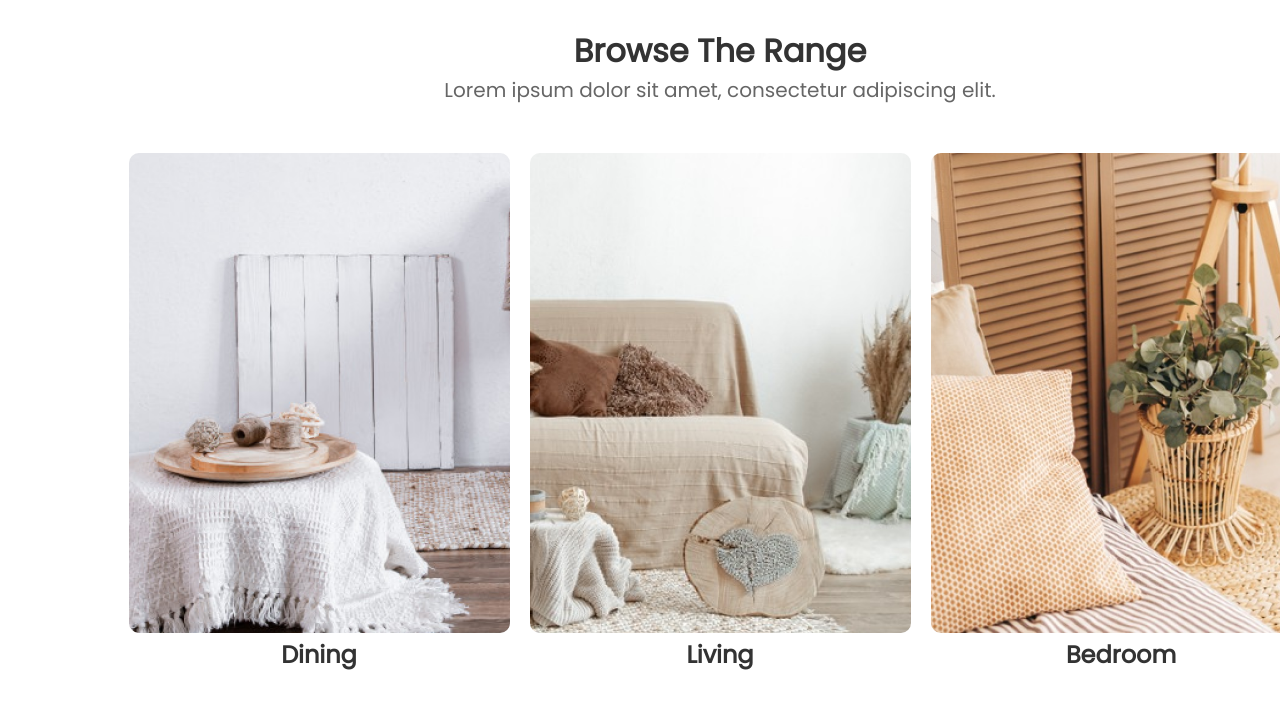
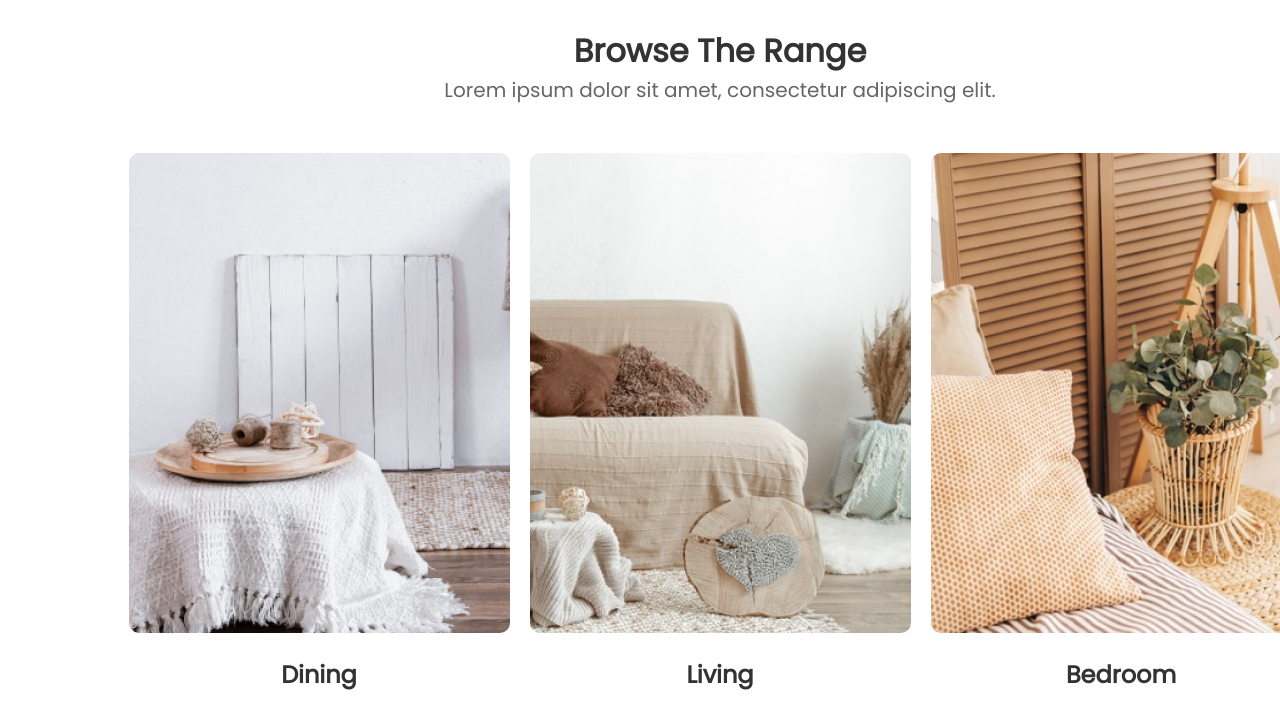
Before and after one commit to Makma1l/furniture, a plain HTML site: page index.html in a window 1280 px wide. Shown: the part 1107-1835 px from the top of the page. Drawn offline with nearby package versions, Linux system fonts and the light colour scheme.

Commit message:
added some images

```diff
--- a/main.scss
+++ b/main.scss
@@ -146,6 +146,12 @@ main{
             flex-direction: row;
             gap: 20px;
 
+            .card__item{
+                p{
+                    margin-top: 20px;
+                }
+            }
+
             img{
                 border-radius: 10px;
             }
@@ -157,6 +163,7 @@ main{
                 font-style: normal;
                 font-weight: 600;
                 line-height: normal;
+
             }
         }
     }
```
Also changed, not shown: images/Image 5.png (added), images/image 1.png (added), images/image 2.png (added), images/image 3.png (added), images/image 4.png (added), images/image 6.png (added), images/image 7.png (added), images/image 8.png (added), main.css, 1 other file.
